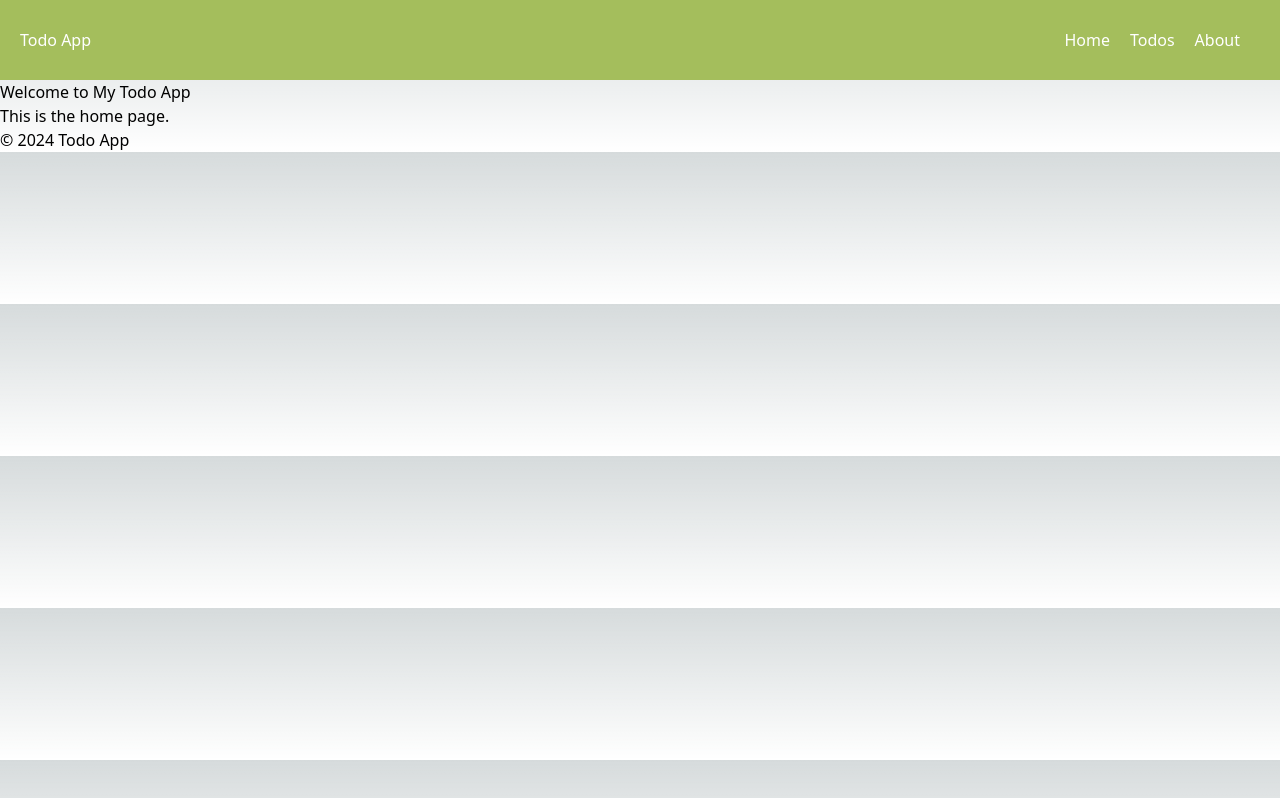
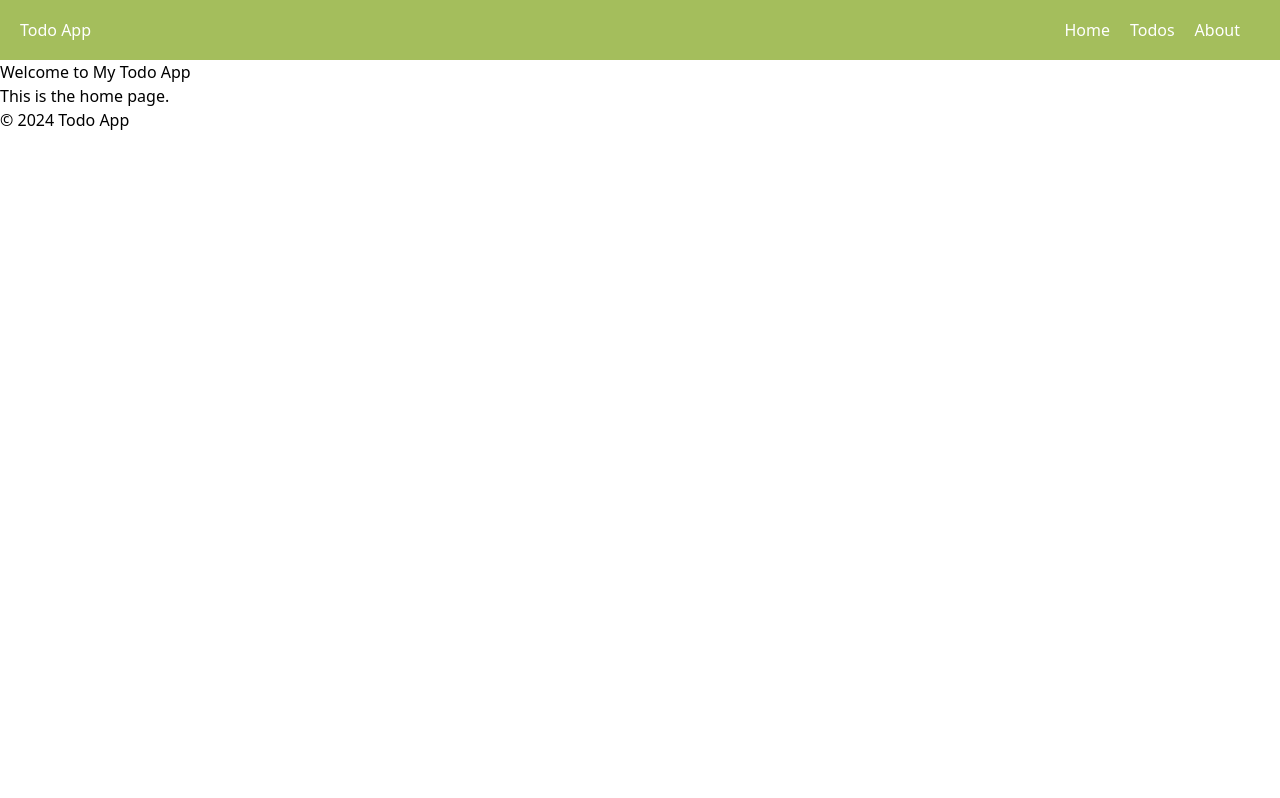
Before and after one commit to RushdaMansuri/ToDo_in_NextJS, a Next.js app in the folder todo/: page / in a window 1280 px wide. Built offline with nearby package versions, Linux system fonts and the light colour scheme.

Commit message:
Homepage stuling

```diff
--- a/todo/app/layout.tsx
+++ b/todo/app/layout.tsx
@@ -1,7 +1,7 @@
 import React, { ReactNode } from 'react';
 import Header from '../components/Header';
 import Footer from '../components/Footer';
-import styles from '../styles/Home.module.css';
+import '../styles/globals.css';
 
 interface LayoutProps {
   children: ReactNode;
@@ -9,13 +9,11 @@ interface LayoutProps {
 
 const Layout: React.FC<LayoutProps> = ({ children }) => {
   return (
-    <body className={styles.body}>
     <div>
       <Header />
       <main>{children}</main>
       <Footer />
     </div>
-    </body>
   );
 };
 
--- a/todo/styles/Header.module.css
+++ b/todo/styles/Header.module.css
@@ -5,7 +5,7 @@
     display: flex;
     justify-content: space-between;
     align-items: center;
-    height: 80px;
+    height: 60px;
     padding: 0 20px;
     color: white; /* Set the text color to white */
   }
--- a/todo/styles/Home.module.css
+++ /dev/null
@@ -1,34 +0,0 @@
-@import 'tailwindcss/base';
-@import 'tailwindcss/components';
-@import 'tailwindcss/utilities';
-
-:root {
-  --foreground-rgb: 0, 0, 0;
-  --background-start-rgb: 214, 219, 220;
-  --background-end-rgb: 255, 255, 255;
-}
-
-@media (prefers-color-scheme: dark) {
-  :root {
-    --foreground-rgb: 255, 255, 255;
-    --background-start-rgb: 0, 0, 0;
-    --background-end-rgb: 0, 0, 0;
-  }
-}
-
-body {
-  margin: 0px;
-  color: rgb(var(--foreground-rgb));
-  background: linear-gradient(
-      to bottom,
-      transparent,
-      rgb(var(--background-end-rgb))
-    )
-    rgb(var(--background-start-rgb));
-}
-
-@layer utilities {
-  .text-balance {
-    text-wrap: balance;
-  }
-}
--- /dev/null
+++ b/todo/styles/globals.css
@@ -0,0 +1,3 @@
+@import 'tailwindcss/base';
+@import 'tailwindcss/components';
+@import 'tailwindcss/utilities';
```
